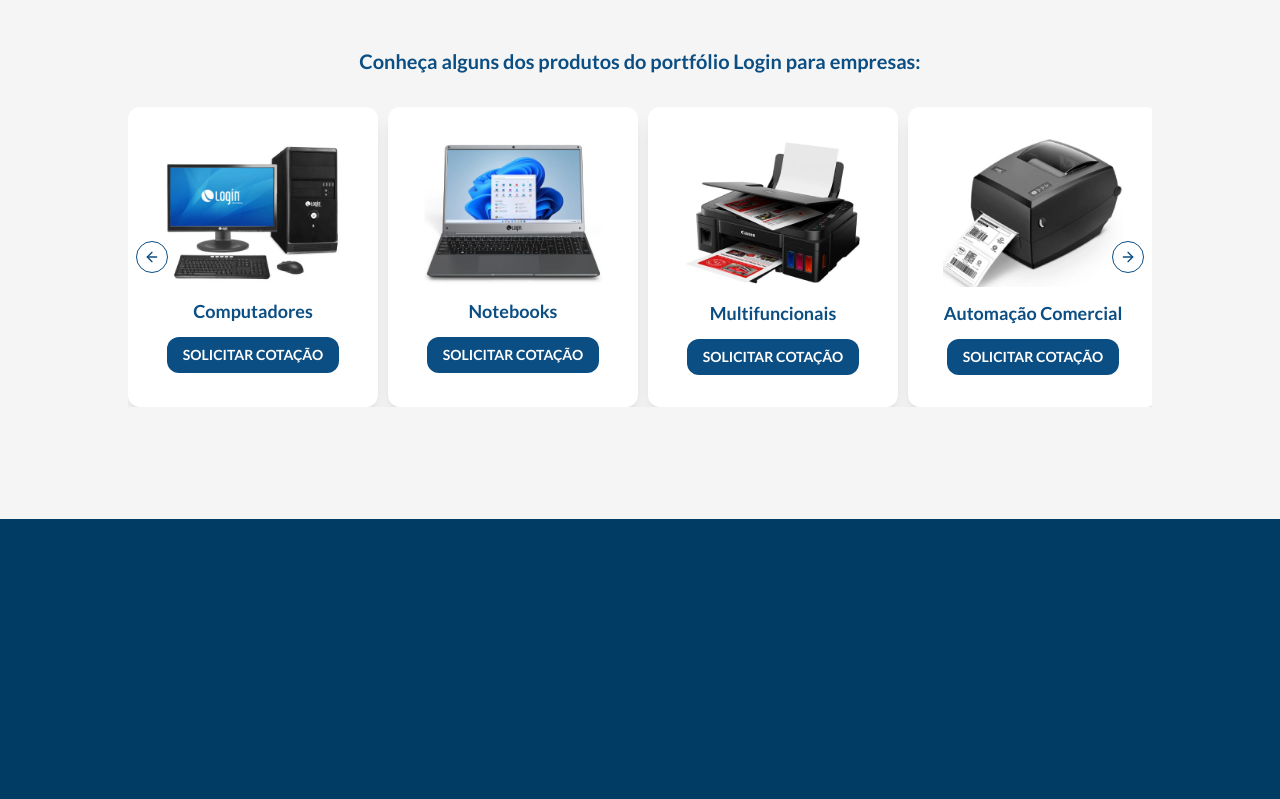
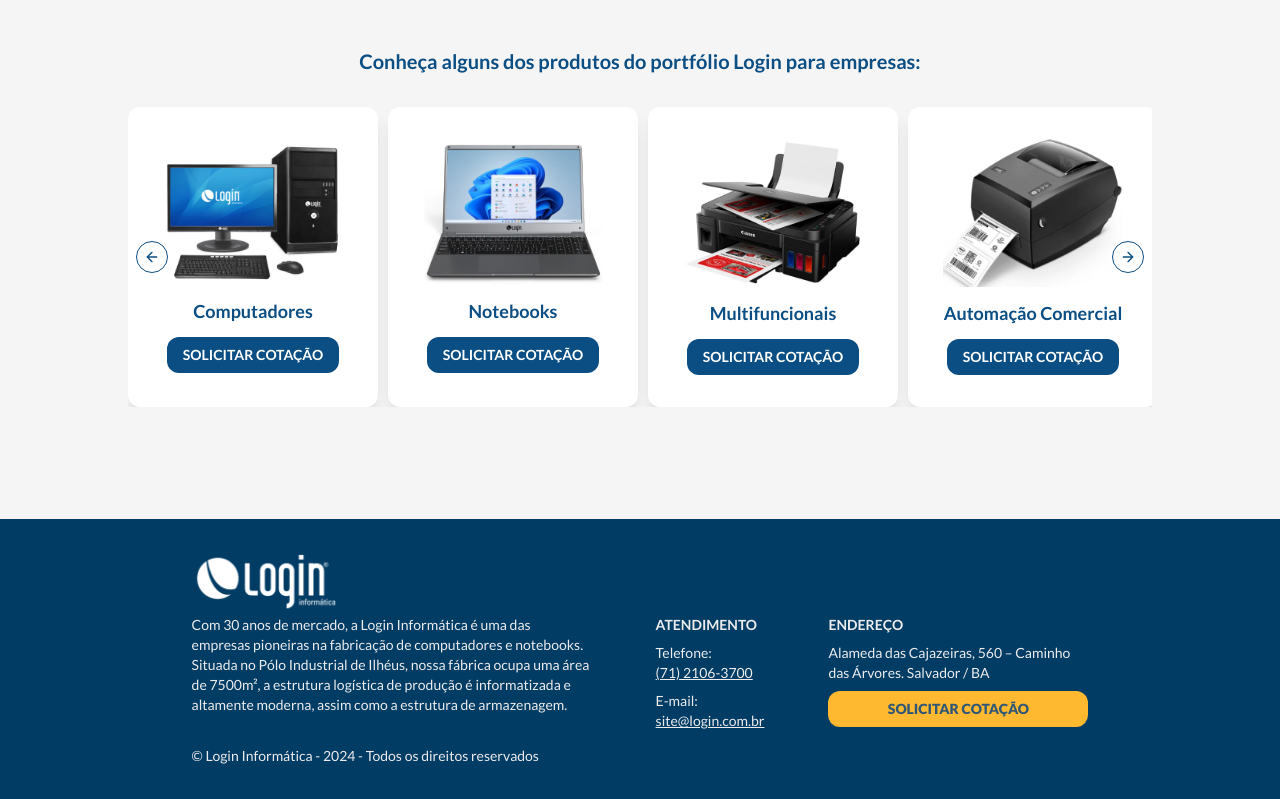
Before and after one commit to devalexsantos/login-landing-pages, a Next.js app: page /corporate in a window 1280 px wide. Shown: the part 2674-3473 px from the top of the page. Before the commit the page ends 3193 px from the top, so only its background shows below. Built offline with nearby package versions, Linux system fonts and the light colour scheme.

Commit message:
feat: add footer

```diff
--- /dev/null
+++ b/src/app/corporate/_sections/Footer/Footer.tsx
@@ -0,0 +1,50 @@
+import Image from 'next/image'
+
+export default function Footer() {
+  return (
+    <footer className="container flex flex-col items-center py-8">
+      <div>
+        <Image
+          src="/assets/logo-login.png"
+          alt="Logo Login Informática"
+          width={150}
+          height={100}
+        />
+        <div className="flex flex-col gap-8 md:gap-16 md:flex-row">
+          <p className="flex-1 text-sm text-[#ececec] max-w-[400px]">
+            Com 30 anos de mercado, a Login Informática é uma das empresas
+            pioneiras na fabricação de computadores e notebooks. Situada no Pólo
+            Industrial de Ilhéus, nossa fábrica ocupa uma área de 7500m², a
+            estrutura logística de produção é informatizada e altamente moderna,
+            assim como a estrutura de armazenagem.
+          </p>
+          <div className="flex flex-col gap-2 text-[#ececec] text-sm">
+            <span className="font-bold">ATENDIMENTO</span>
+            <div className="flex flex-col">
+              <span>Telefone:</span>
+              <span className="underline">(71) 2106-3700</span>
+            </div>
+
+            <div className="flex flex-col">
+              <span>E-mail:</span>
+              <span className="underline">site@login.com.br</span>
+            </div>
+          </div>
+
+          <div className="flex flex-col gap-2 text-[#ececec] text-sm">
+            <span className="font-bold">ENDEREÇO</span>
+            <p className="max-w-[260px]">
+              Alameda das Cajazeiras, 560 – Caminho das Árvores. Salvador / BA
+            </p>
+            <button className="mb-4 px-4 py-2 bg-[#FFB930] hover:bg-[#ffb01c] transition-all text-[#305776] rounded-xl text-sm font-extrabold">
+              SOLICITAR COTAÇÃO
+            </button>
+          </div>
+        </div>
+        <span className="text-sm text-[#ececec] pt-8">
+          © Login Informática - 2024 - Todos os direitos reservados
+        </span>
+      </div>
+    </footer>
+  )
+}
--- a/src/app/corporate/page.tsx
+++ b/src/app/corporate/page.tsx
@@ -1,5 +1,6 @@
 import Benefits from './_sections/Benefits/Benefits'
 import Categories from './_sections/Categories/Categories'
+import Footer from './_sections/Footer/Footer'
 import Hero from './_sections/Hero/Hero'
 import Products from './_sections/Products/Products'
 
@@ -10,6 +11,7 @@
       <Benefits />
       <Categories />
       <Products />
+      <Footer />
     </main>
   )
 }
```
